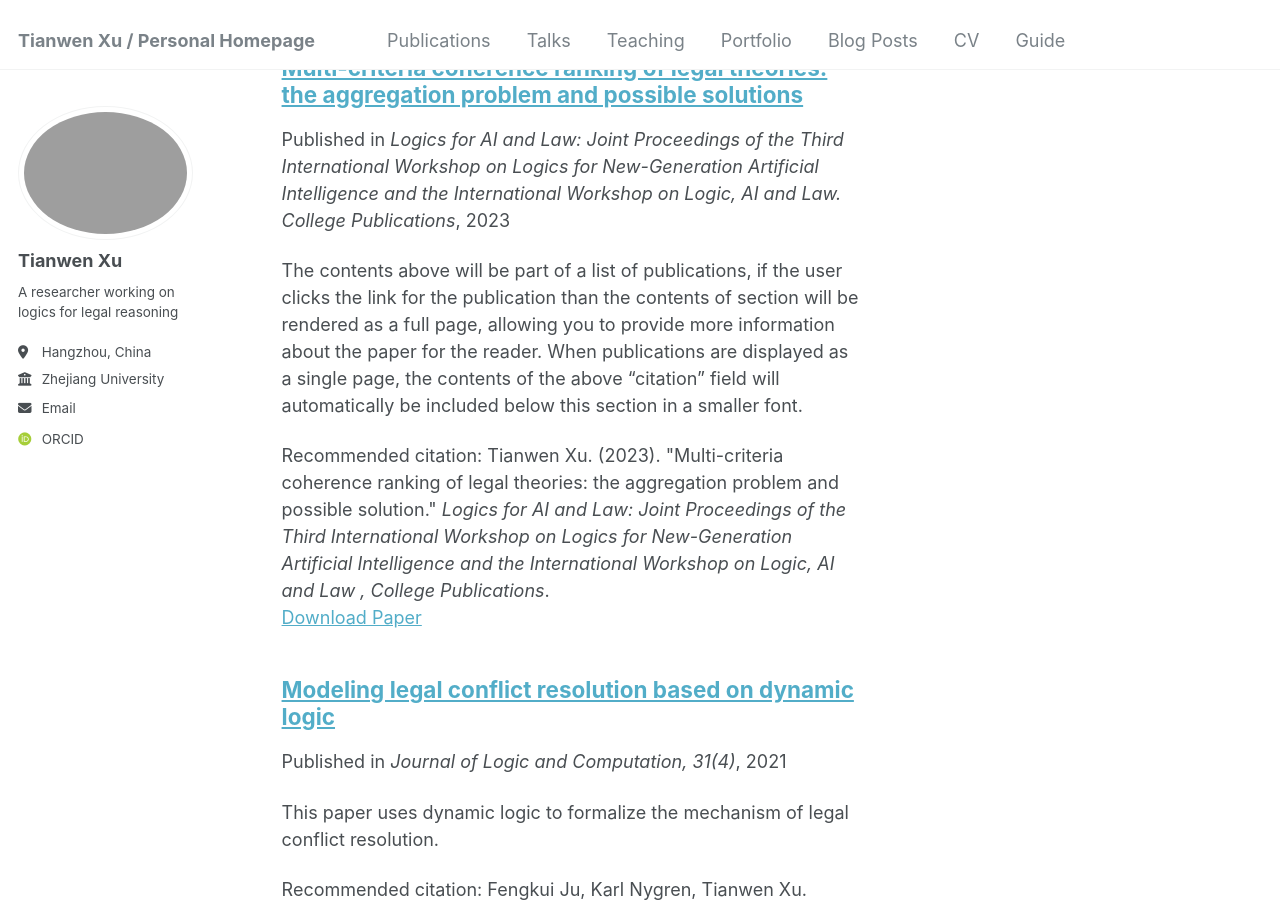
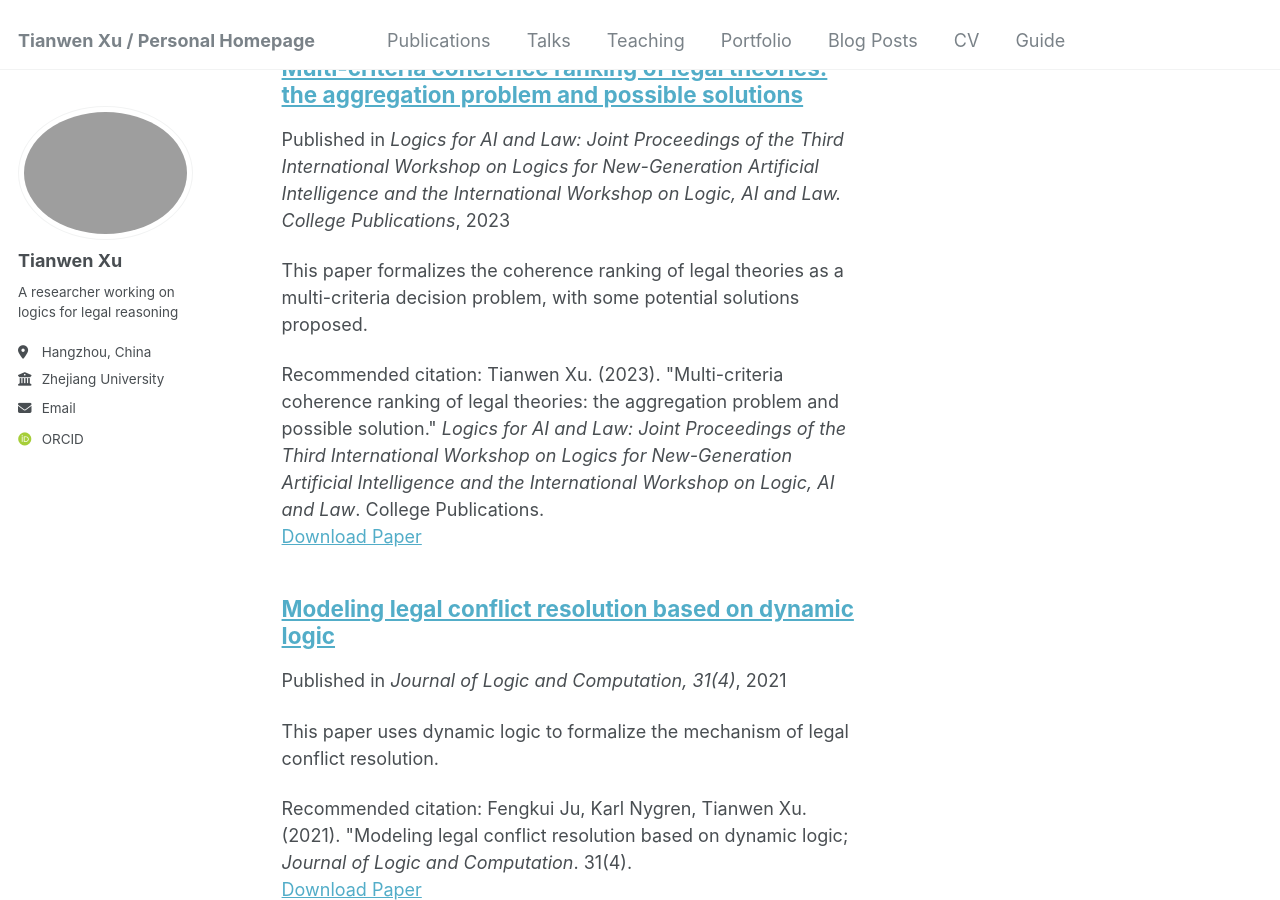
Before and after one commit to tianwenxu-lawlogic/tianwenxu-lawlogic.github.io, a Jekyll site: the page built from _pages/publications.html, in a window 1280 px wide and 900 px high, scrolled down 1128 px. Built offline with Jekyll 4.4.1, drawn with Linux system fonts in a browser that asks for light colours; some web fonts are replaced.

Commit message:
Update 2023-08-31-multi-criteria-coherencce.md

```diff
--- a/_publications/2023-08-31-multi-criteria-coherencce.md
+++ b/_publications/2023-08-31-multi-criteria-coherencce.md
@@ -3,12 +3,12 @@ title: "Multi-criteria coherence ranking of legal theories: the aggregation prob
 collection: publications
 category: conferences
 permalink: '/publication/Multi-criteria coherence ranking of legal theories: the aggregation problem and possible solution'
-#excerpt: 'This paper is about the number 3. The number 4 is left for future work.'
+excerpt: 'This paper formalizes the coherence ranking of legal theories as a multi-criteria decision problem, with some potential solutions proposed.'
 date: 2023-08-31
 venue: 'Logics for AI and Law: Joint Proceedings of the Third International Workshop on Logics for New-Generation Artificial Intelligence and the International Workshop on Logic, AI and Law. College Publications'
 #slidesurl: 'http://academicpages.github.io/files/slides3.pdf'
 paperurl: 'https://www.collegepublications.co.uk/LNGAI/?00003'
-citation: 'Tianwen Xu. (2023). &quot;Multi-criteria coherence ranking of legal theories: the aggregation problem and possible solution.&quot; <i>Logics for AI and Law: Joint Proceedings of the Third International Workshop on Logics for New-Generation Artificial Intelligence and the International Workshop on Logic, AI and Law , College Publications</i>.'
+citation: 'Tianwen Xu. (2023). &quot;Multi-criteria coherence ranking of legal theories: the aggregation problem and possible solution.&quot; <i>Logics for AI and Law: Joint Proceedings of the Third International Workshop on Logics for New-Generation Artificial Intelligence and the International Workshop on Logic, AI and Law</i>. College Publications.'
 ---
 
 The contents above will be part of a list of publications, if the user clicks the link for the publication than the contents of section will be rendered as a full page, allowing you to provide more information about the paper for the reader. When publications are displayed as a single page, the contents of the above "citation" field will automatically be included below this section in a smaller font.
```
